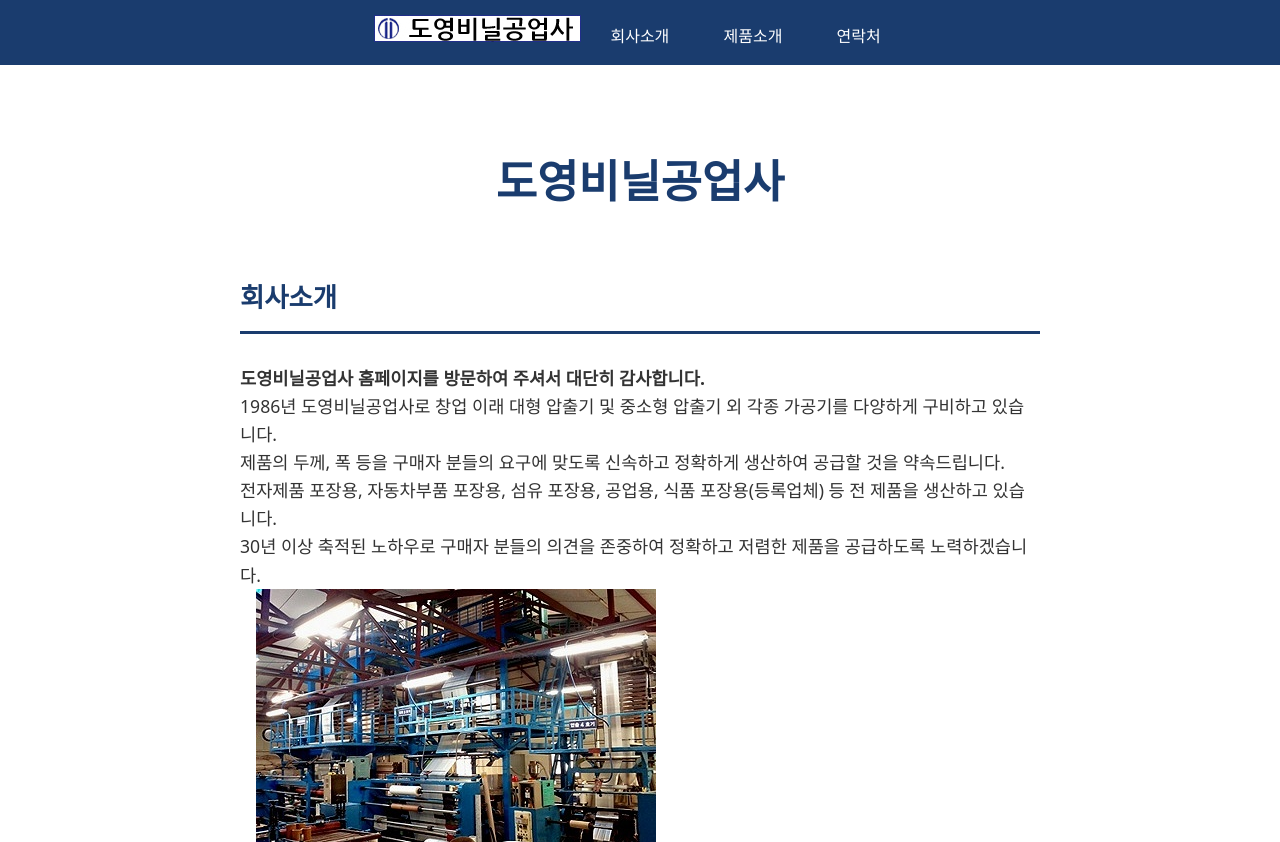
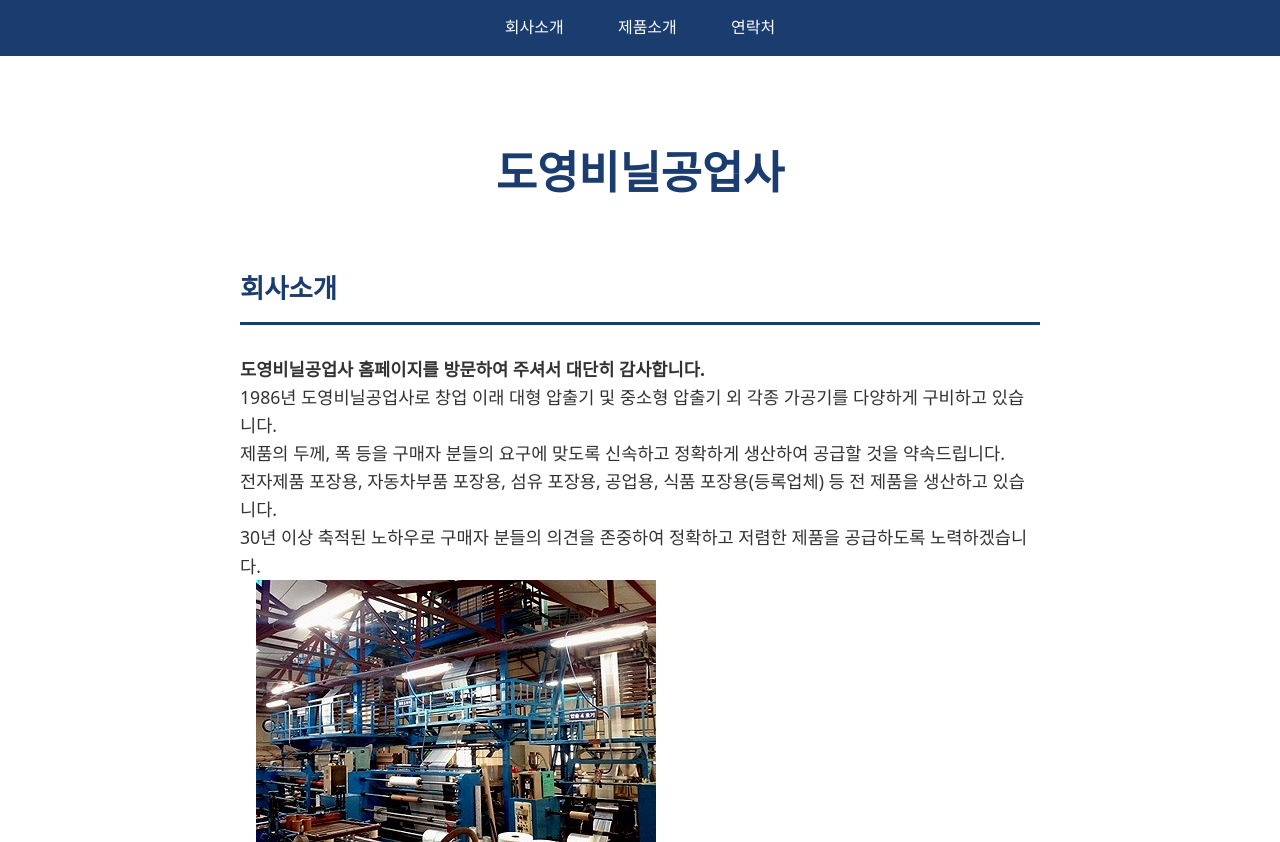
Before and after one commit to milkcaffine/doyoung, a plain HTML site: page index.html in a window 1280 px wide. Shown: the top 842 px of the page. Drawn offline with Linux system fonts and the light colour scheme.

Commit message:
Update index.html

```diff
--- a/index.html
+++ b/index.html
@@ -80,7 +80,7 @@
     <nav>
         <div class="nav-container">
             <div class="nav-menu">
-                <img src="images/logo.jpg">
+
                 <a href="#company">회사소개</a>
                 <a href="#products">제품소개</a>
                 <a href="#contact">연락처</a>
```
